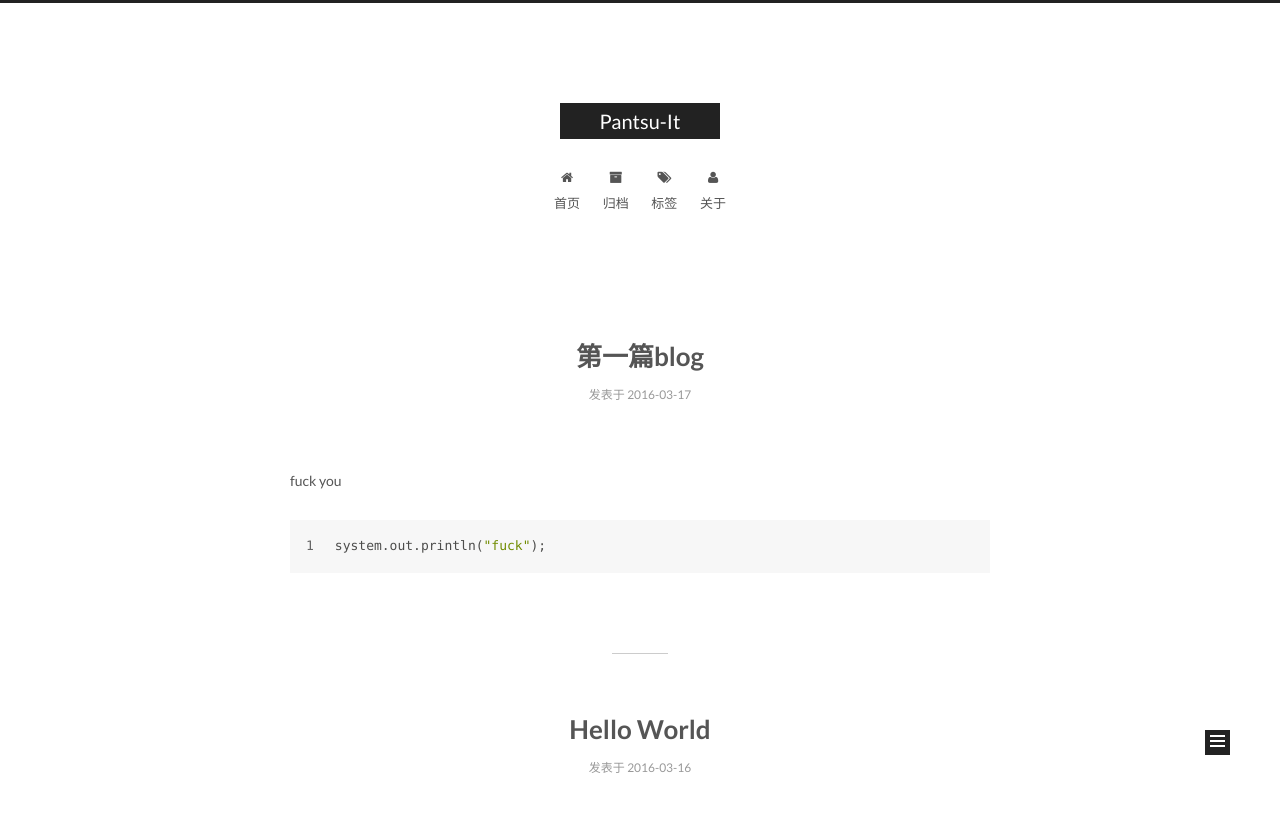
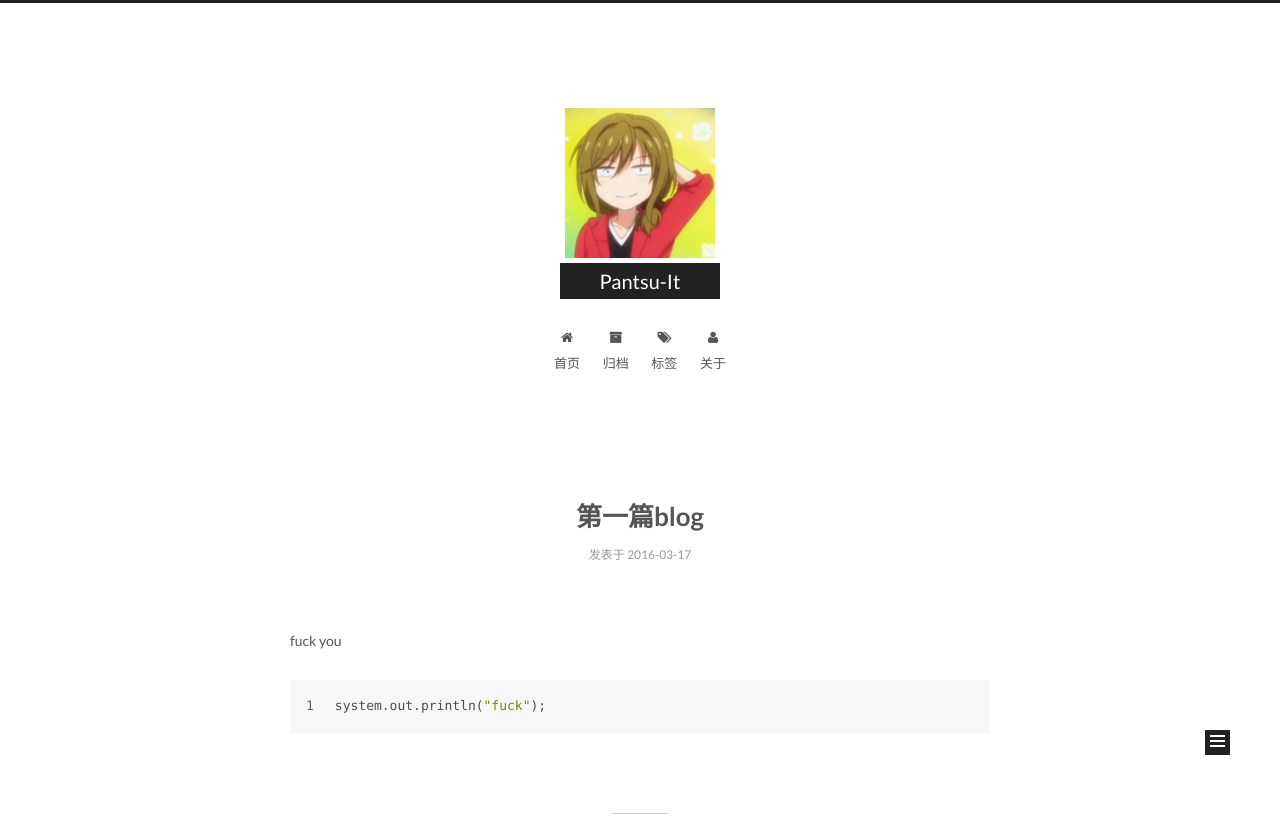
Before and after one commit to Bingo233/Bingo233.github.io, a plain HTML site: page index.html in a window 1280 px wide. Shown: the top 817 px of the page. Drawn offline with Linux system fonts and the light colour scheme.

Commit message:
Site updated: 2016-03-18 16:12:40

```diff
--- a/index.html
+++ b/index.html
@@ -113,6 +113,13 @@
 
     <header id="header" class="header" itemscope itemtype="http://schema.org/WPHeader">
       <div class="header-inner"><div class="site-meta ">
+
+    <div class="site-meta-headline">
+      <a>
+        <img class="custom-logo-image" src="/images/avatar.png"
+             alt="Pantsu-It"/>
+      </a>
+    </div>
 
 
   <div class="custom-logo-site-title">
@@ -416,7 +423,7 @@
       <section class="site-overview sidebar-panel  sidebar-panel-active ">
         <div class="site-author motion-element" itemprop="author" itemscope itemtype="http://schema.org/Person">
           <img class="site-author-image" itemprop="image"
-               src="/images/avatar.png"
+               src="/images/default_avatar.jpg"
                alt="Pantsu-It" />
           <p class="site-author-name" itemprop="name">Pantsu-It</p>
           <p class="site-description motion-element" itemprop="description"></p>
```
Also changed, not shown: 2016/03/16/hello-world/index.html (+8 -1 lines), 2016/03/17/第一篇blog/index.html (+8 -1 lines), archives/2016/03/index.html (+8 -1 lines), archives/2016/index.html (+8 -1 lines), archives/index.html (+8 -1 lines).
